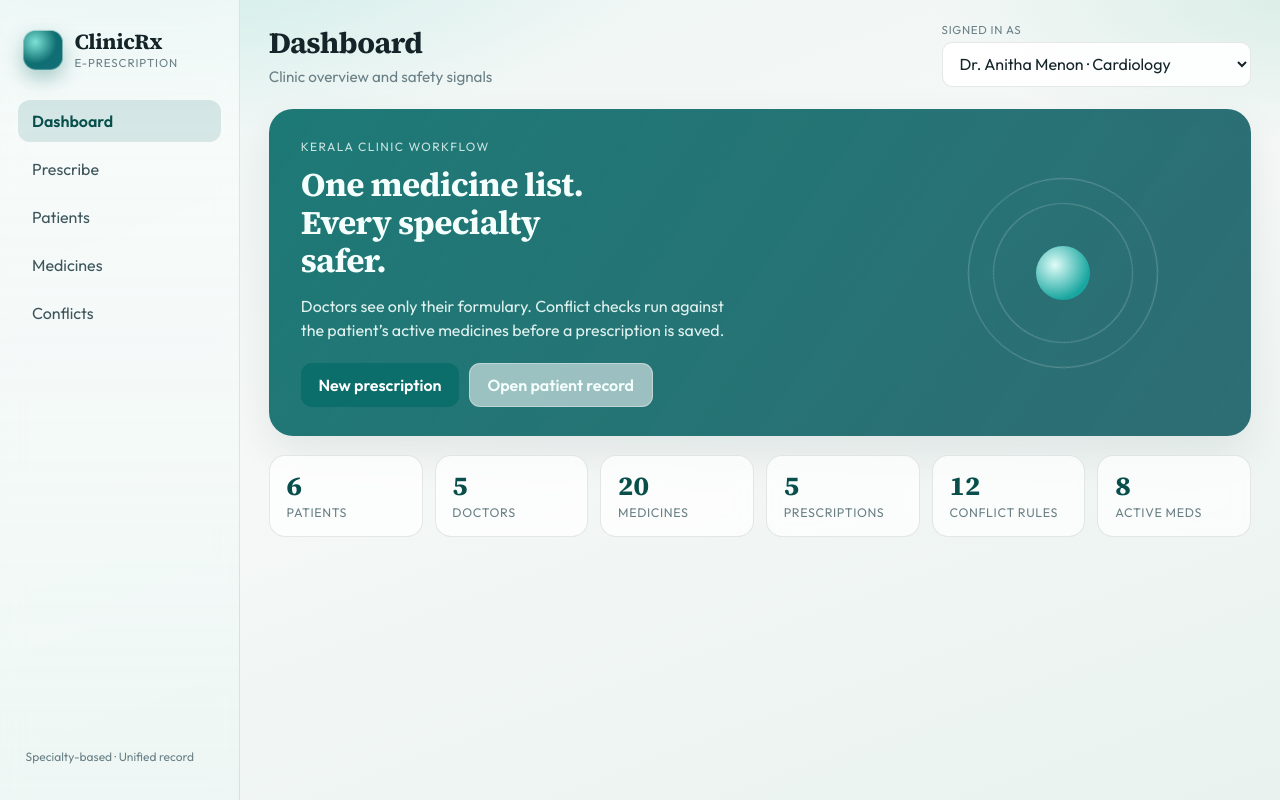
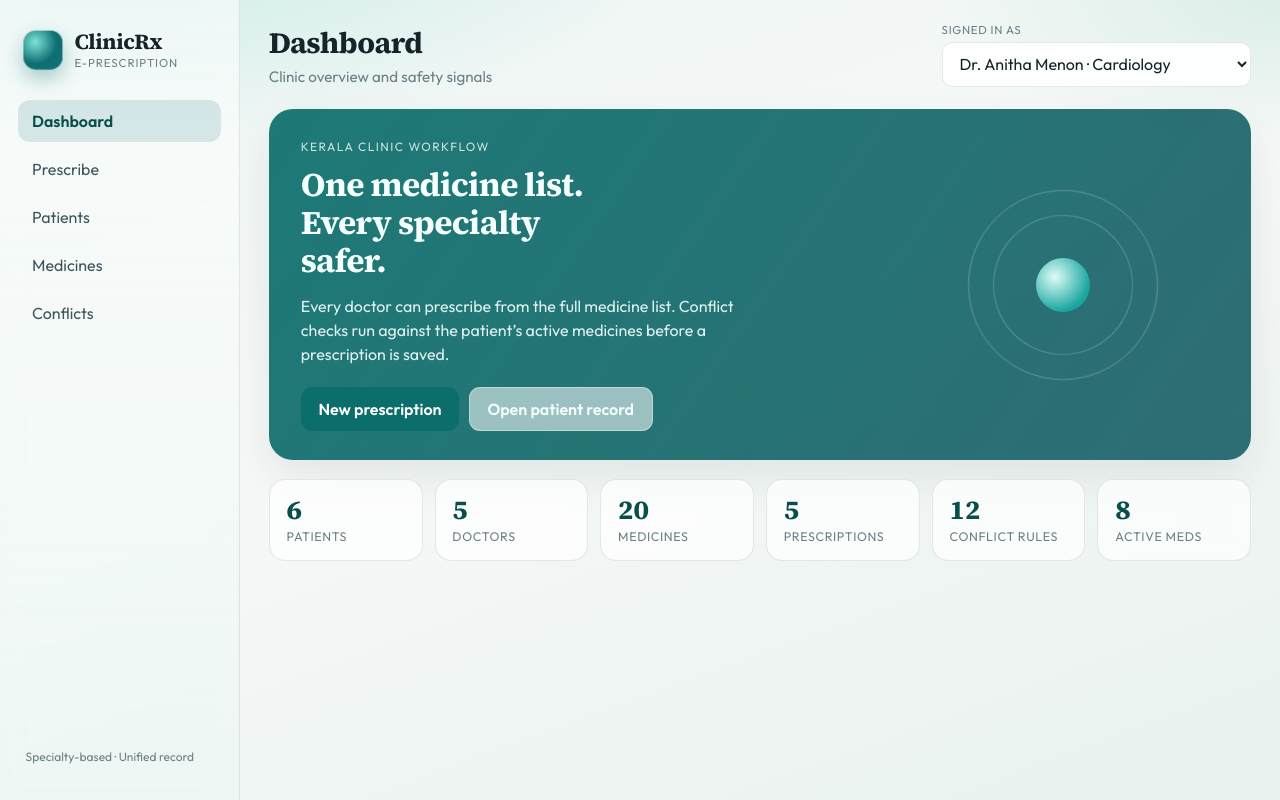
Before and after one commit to rmsundr/dbms-project, a Flask app: page / in a window 1280 px wide. Run offline with Flask 3, Linux system fonts and the light colour scheme; data comes from the database, SQL or seed files in the repository.

Commit message:
removed smart filter

```diff
--- a/app.py
+++ b/app.py
@@ -202,34 +202,16 @@ def get_patient(patient_id: int):
 
 @app.get("/api/medicines")
 def list_medicines():
-    """All master medicines, or specialty-filtered when ?doctor_id= is given."""
-    doctor_id = request.args.get("doctor_id", type=int)
+    """All master medicines — available to every doctor."""
     conn = get_connection()
-
-    if doctor_id:
-        rows = rows_to_dicts(
-            conn.execute(
-                """
-                SELECT m.medicine_id, m.medicine_name, m.type,
-                       m.manufacturer, m.unit_price
-                FROM master_medicine m
-                JOIN specialty_medicine sm ON sm.medicine_id = m.medicine_id
-                JOIN doctor d ON d.speciality_id = sm.speciality_id
-                WHERE d.doctor_id = ?
-                ORDER BY m.medicine_name
-                """,
-                (doctor_id,),
-            ).fetchall()
-        )
-    else:
-        rows = rows_to_dicts(
-            conn.execute(
-                """
-                SELECT medicine_id, medicine_name, type, manufacturer, unit_price
-                FROM master_medicine ORDER BY medicine_name
-                """
-            ).fetchall()
-        )
+    rows = rows_to_dicts(
+        conn.execute(
+            """
+            SELECT medicine_id, medicine_name, type, manufacturer, unit_price
+            FROM master_medicine ORDER BY medicine_name
+            """
+        ).fetchall()
+    )
     conn.close()
     return jsonify(rows)
 
@@ -383,7 +365,7 @@ def create_prescription():
 
     # Validate doctor & patient
     doctor = conn.execute(
-        "SELECT doctor_id, speciality_id FROM doctor WHERE doctor_id = ?", (doctor_id,)
+        "SELECT doctor_id FROM doctor WHERE doctor_id = ?", (doctor_id,)
     ).fetchone()
     if not doctor:
         conn.close()
@@ -393,33 +375,6 @@ def create_prescription():
     ).fetchone():
         conn.close()
         return jsonify({"error": "Patient not found"}), 404
-
-    # Specialty filter enforcement
-    for mid in medicine_ids:
-        allowed = conn.execute(
-            """
-            SELECT 1 FROM specialty_medicine
-            WHERE speciality_id = ? AND medicine_id = ?
-            """,
-            (doctor["speciality_id"], mid),
-        ).fetchone()
-        if not allowed:
-            name = conn.execute(
-                "SELECT medicine_name FROM master_medicine WHERE medicine_id = ?",
-                (mid,),
-            ).fetchone()
-            conn.close()
-            return (
-                jsonify(
-                    {
-                        "error": (
-                            f"'{name['medicine_name'] if name else mid}' is not in this "
-                            "doctor's specialty formulary"
-                        )
-                    }
-                ),
-                400,
-            )
 
     conflicts = check_conflicts(conn, patient_id, medicine_ids)
     high = [c for c in conflicts if c["severity"] == "high"]
--- a/static/js/app.js
+++ b/static/js/app.js
@@ -10,7 +10,7 @@ const state = {
 
 const titles = {
   dashboard: ["Dashboard", "Clinic overview and safety signals"],
-  prescribe: ["Prescribe", "Specialty-filtered formulary with live conflict checks"],
+  prescribe: ["Prescribe", "Full medicine list with live conflict checks"],
   patients: ["Patients", "Unified records shared across all specialties"],
   medicines: ["Medicines", "Single master list — one source of truth"],
   interactions: ["Conflicts", "Predefined drug–drug interaction rules"],
@@ -168,12 +168,10 @@ async function onPatientChange() {
 }
 
 async function loadFormulary() {
-  const docs = state.doctors.find((d) => d.doctor_id === doctorId());
-  document.getElementById("formulary-label").textContent = docs
-    ? `Showing medicines for ${docs.speciality_name}`
-    : "Filtered to the signed-in doctor’s specialty";
+  document.getElementById("formulary-label").textContent =
+    "All medicines available to every doctor";
 
-  const meds = await api(`/api/medicines?doctor_id=${doctorId()}`);
+  const meds = await api("/api/medicines");
   const wrap = document.getElementById("formulary");
   wrap.innerHTML = meds
     .map((m) => {
--- a/templates/index.html
+++ b/templates/index.html
@@ -47,7 +47,7 @@
           <div class="hero-copy">
             <p class="eyebrow">Kerala clinic workflow</p>
             <h2>One medicine list. Every specialty safer.</h2>
-            <p>Doctors see only their formulary. Conflict checks run against the patient’s active medicines before a prescription is saved.</p>
+            <p>Every doctor can prescribe from the full medicine list. Conflict checks run against the patient’s active medicines before a prescription is saved.</p>
             <div class="hero-actions">
               <button class="btn primary" data-goto="prescribe">New prescription</button>
               <button class="btn ghost" data-goto="patients">Open patient record</button>
@@ -77,8 +77,8 @@
 
           <div class="panel grow">
             <div class="panel-head">
-              <h3>Specialty formulary</h3>
-              <p class="muted" id="formulary-label">Filtered to the signed-in doctor’s specialty</p>
+              <h3>Medicine list</h3>
+              <p class="muted" id="formulary-label">All medicines available to every doctor</p>
             </div>
             <div id="formulary" class="formulary"></div>
 
```
Also changed, not shown: README.md.
